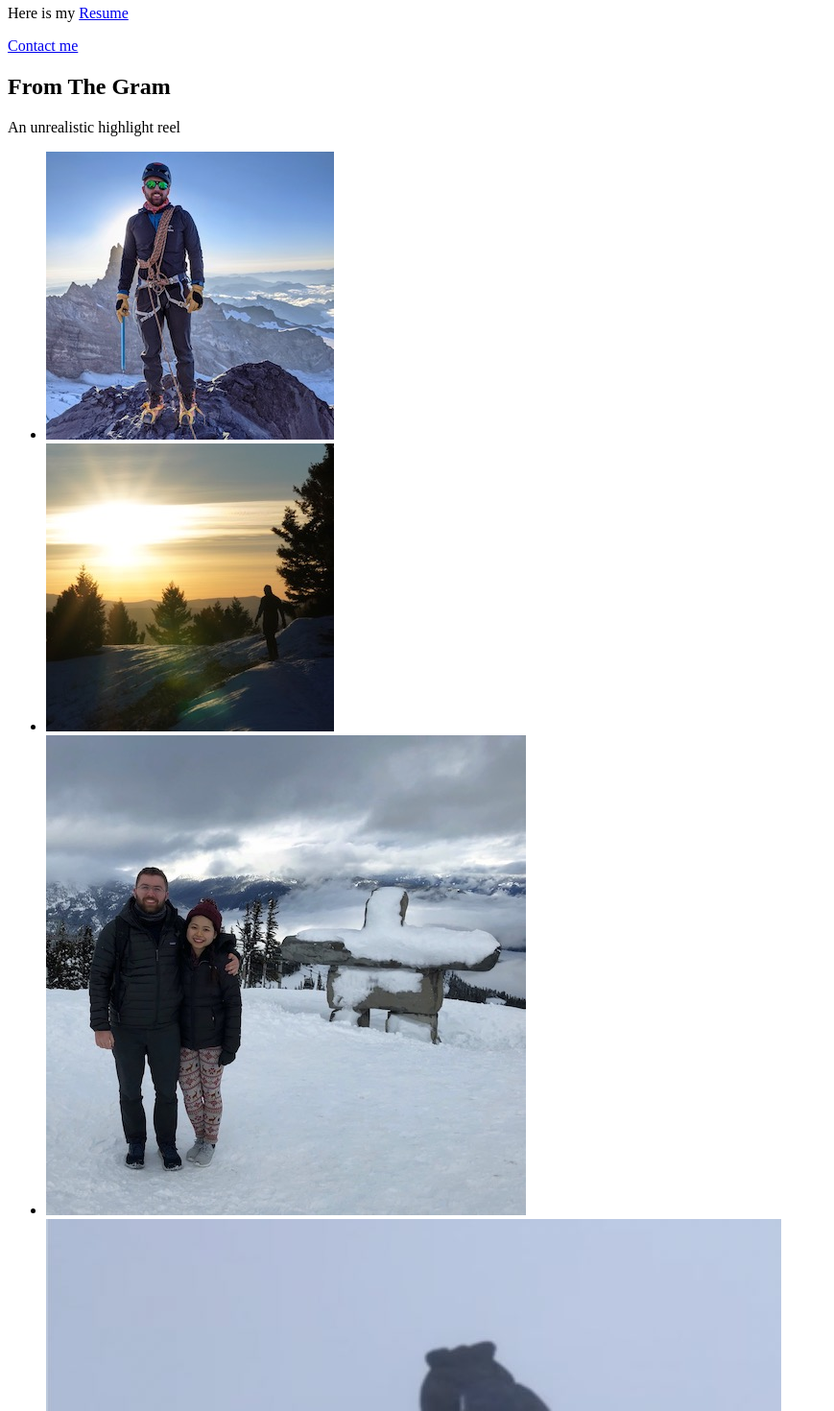
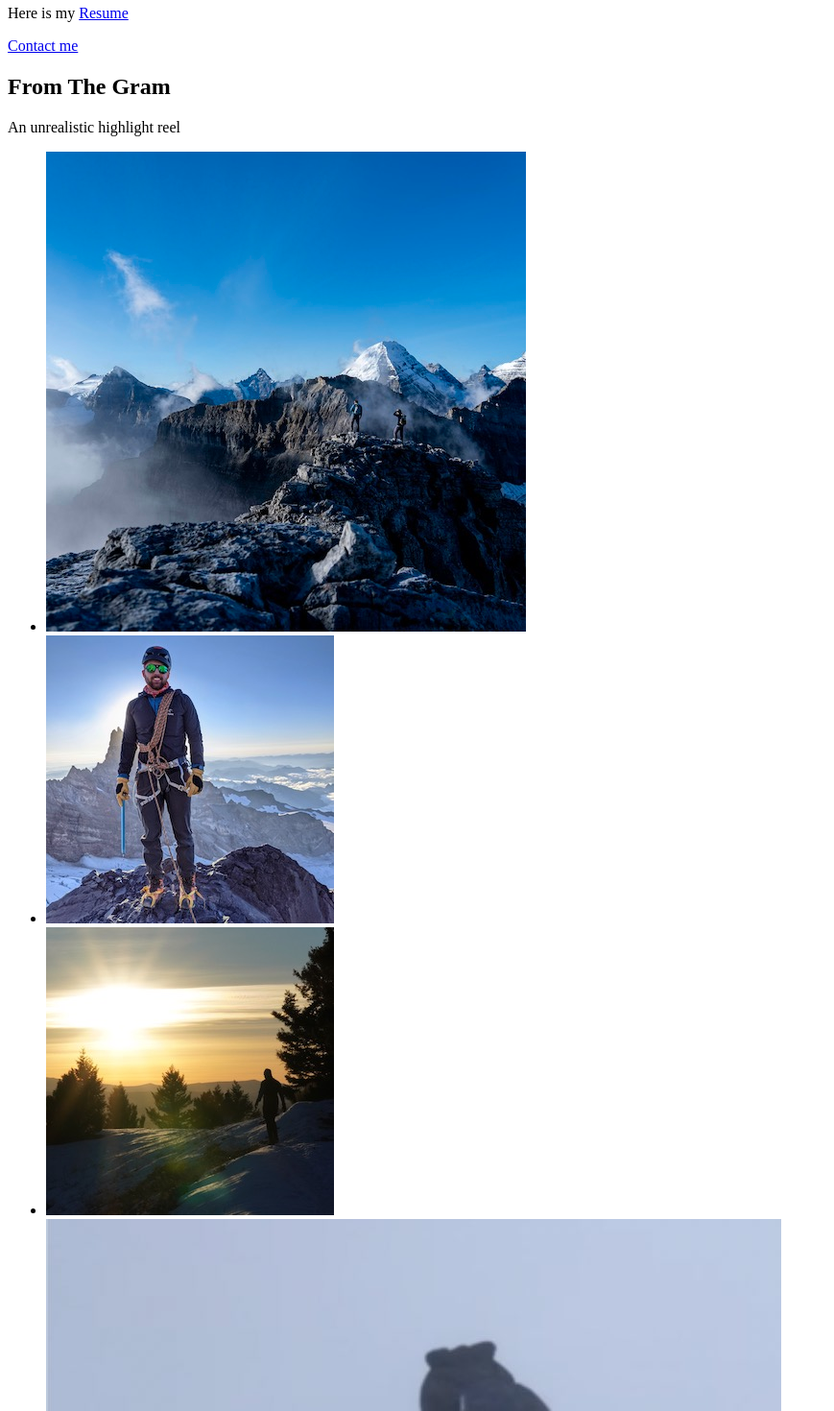
Before and after one commit to 0xpaulbenoit/personal-website-v4, a Next.js app: page /about in a window 1280 px wide. Shown: the part 1576-3046 px from the top of the page at 96% size, without its empty margins (0-869 px from the left). Built offline with nearby package versions, Linux system fonts and the light colour scheme.

Commit message:
remove evil person. replace with mountains

```diff
--- a/pages/about.js
+++ b/pages/about.js
@@ -56,6 +56,11 @@ export default function About() {
           </div>
           <ul role="list" className="grid grid-cols-2 gap-x-4 gap-y-8 sm:grid-cols-3 sm:gap-x-6 lg:grid-cols-4 xl:gap-x-8">
             <IgPhoto
+              src="/ig/canada.jpeg"
+              image_url="https://www.instagram.com/p/CTffW0RHKLr/"
+              alt_text="Mt Nibloc in Canada"
+            />
+            <IgPhoto
               src="/ig/rainier2.jpeg"
               image_url="https://www.instagram.com/p/CRNqfz-pIv-/"
               alt_text="me climbing rainier"
@@ -64,11 +69,6 @@ export default function About() {
               src="/ig/mt.jpeg"
               image_url="https://www.instagram.com/p/CKxXy84pnWM"
               alt_text="hiking in Montana"
-            />
-            <IgPhoto
-              src="/ig/whistler.jpeg"
-              image_url="https://www.instagram.com/p/CKxXy84pnWM"
-              alt_text="my girlfriend and I in Whistler, Canada"
             />
             <IgPhoto
               src="/ig/w2.jpg"
```
Also changed, not shown: public/ig/canada.jpeg (added).
